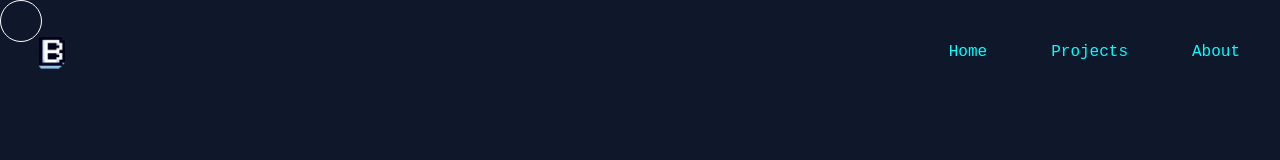
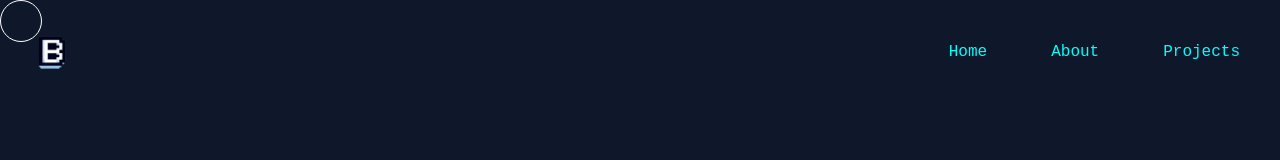
Before and after one commit to patel-bhumit/Portfolio-2024, a React (Create React App) app: page / in a window 1280 px wide. Shown: the top 160 px of the page. Built offline with nearby package versions, Linux system fonts and the light colour scheme; the HTML template or start-up script is replaced by a standard one; a web font is replaced by a local one.

Commit message:
fixed performence issues and added links in navbar

```diff
--- a/package.json
+++ b/package.json
@@ -16,7 +16,8 @@
     "framer-motion": "^11.0.3",
     "react": "^18.2.0",
     "react-dom": "^18.2.0",
-    "react-scripts": "5.0.1",
+    "react-router-dom": "^6.22.0",
+    "react-scripts": "^5.0.1",
     "react-three-fiber": "^6.0.13",
     "tailwind-merge": "^2.2.1",
     "tailwindcss-animate": "^1.0.7",
--- a/src/App.js
+++ b/src/App.js
@@ -6,8 +6,8 @@ import { motion } from "framer-motion"
 import { useEffect, useState } from 'react';
 import Projects from './layouts/Projects/Projects';
 import Social from './components/Socials/Social';
-import svg1 from "./asset/linkedin.svg"
-import svg2 from "./asset/github.svg"
+import svg1 from "./asset/linkedin.svg";
+import svg2 from "./asset/github.svg";
 
 const Socials = [
     {
@@ -58,14 +58,14 @@ function App() {
   return (
     <div className='flex flex-row bg-slate-900'>
       <Social/>
-      <motion.div className='hidden lg:block circle transform-gpu'
+      <motion.div className='hidden lg:block circle'
        variants={variants}
        animate="default"
        transition={{type: "tween" }}
       />
 
 
-      <div className='flex flex-col w-full font '>
+      <section className='flex flex-col w-full font '>
         <div className='h-screen'>
           <Navbar/>
           <Home
@@ -89,7 +89,7 @@ function App() {
               <a href="mailto:bhumit667@gmail.com" className="flex justify-center pb-2 lg:hidden">bhumit667@gmail.com</a>
             <p className='flex w-full justify-center pb-5'>&copy; 2024 Bhumit. All rights reserved.</p>
           </footer>
-      </div>
+      </section>
     </div>
   );
 }
--- a/src/components/Navbar/navbar.js
+++ b/src/components/Navbar/navbar.js
@@ -1,13 +1,12 @@
 import './navbar.css';
-import logo from '..//..//asset/logo-white.png'
-import { useState } from 'react';
+import logo from '..//..//asset/logo-white.png';
 import { motion } from 'framer-motion';
 
 const navItems = [
-    "Home",
-    "Projects",
-    "About",
-]
+    { name: "Home", id: "home" },
+    { name: "About", id: "about" },
+    { name: "Projects", id: "projects" }
+];
 
 
 
@@ -18,19 +17,13 @@ function NavbarItem() {
         animate={{ y: 0, opacity: 1}}
         transition={{ type: 'spring', stiffness: 50, duration: 1, ease: "easeInOut", bounce: 0.5 }}
         className='flex justify-between'>
-            <img className='h-14 items-center m-6' src={logo}/>
+            <img className='h-14 items-center m-6' src={logo} alt='logo'/>
             <ul className='flex items-center m-10'>
-            {navItems.map((Item, index) => {
+            {navItems.map((item, index) => {
                 return(
-                <li key={index} href={`#${Item}`}
-                className="relative text-base w-fit block after:block after:content-['']
-                after:absolute after:h-[3px] after:bg-cyan-500 after:w-full after:scale-x-0
-                after:hover:scale-x-100 after:transition after:duration-300 after:origin-center
-                ml-16
-                "
-                >
-                    {Item}
-                </li>
+                    <li key={index} className="relative text-base w-fit block after:block after:content-[''] after:absolute after:h-[3px] after:bg-cyan-500 after:w-full after:scale-x-0 after:hover:scale-x-100 after:transition after:duration-300 after:origin-center ml-16">
+                        <a href={`#${item.id}`} className="hover:text-cyan-500">{item.name}</a>
+                    </li>
                 )
             })}
             </ul>
--- a/src/layouts/About/about.js
+++ b/src/layouts/About/about.js
@@ -13,23 +13,25 @@ const technologies = ["C/C++", "C#", "JavaScript", "Ract.JS", ".NET Framewok", "
 
 function AboutSection() {
     const ref = useRef(null);
-    const inView = useInView(ref, {once: true});
+    const inView = useInView(ref);
 
     return(
         <motion.div
         ref={ref}
-        initial={{ scale: 0, x: 100, opacity: 0}}
-        animate={{ scale: inView ? 1 : 0, x: inView ? 0 : 100, opacity: inView ? 1 : 0}}
-        transition={{ type: 'spring', stiffness: 50, duration: 1, ease: "easeInOut", bounce: 0.5 }}
-        id='about' className='flex flex-col h-max lg:h-screen justify-center items-center'>
+                initial={{ opacity: 0, x: -100}}
+                animate={{ opacity: inView ? 1 : 0, x: inView ? 0 : -100}}
+                transition={{ type: 'tween', duration: 0.5}}
+                id='about' className='flex flex-col h-max lg:h-screen justify-center items-center transform-gpu mt-20'>
                 <h2 className="text-center text-3xl font-bold">About</h2><div className='w-fit h-1 fill-cyan-500' />
-                <div className='flex flex-col lg:flex-row w-full sm:w-4/5 md:w-4/5 lg:w-4/5  p-9'>
+                <div
+                className='flex flex-col lg:flex-row w-full sm:w-3/5 md:w-3/5 lg:w-3/5  p-9'>
                     <div className='pr-0 lg:pr-10'>
                     {aboutData.map((data, index) => {
                         return (
-                            <div>
+                            <div
+                            >
                                 <p className='text-xs md:text-lg ' key={index}>{data}</p><br/>
-                        </div>
+                            </div>
                         );
                     })
                     }
@@ -41,7 +43,7 @@ function AboutSection() {
                         })}
                     </ul>
                     </div>
-                <img src={image} alt="Bhumit Patel" className='w-3/5 h-3/5 md:w-2/4 md:h-2/4 lg:w-2/5 lg:h-2/4 mt-5 rounded-sm self-center'/>
+                    <img src={image} alt="Bhumit Patel" className='w-3/5 h-3/5 md:w-2/4 md:h-2/4  lg:size-72 mt-5 rounded-sm self-center'/>
                 </div>
         </motion.div>
     )
--- a/src/layouts/Projects/Projects.js
+++ b/src/layouts/Projects/Projects.js
@@ -45,7 +45,7 @@ function ProjectCards() {
 
 function ProjectCard({ project }) {
     const ref = useRef(null);
-    const inView = useInView(ref, {once: true});
+    const inView = useInView(ref);
 
     return (
         <motion.div
@@ -76,7 +76,7 @@ function ProjectCard({ project }) {
 
 function Projects() {
     return (
-        <div>
+        <div id='projects'>
             <ProjectCards/>
         </div>
     );
```
Also changed, not shown: 1 other file (tests, documents, lock files or other folders).
